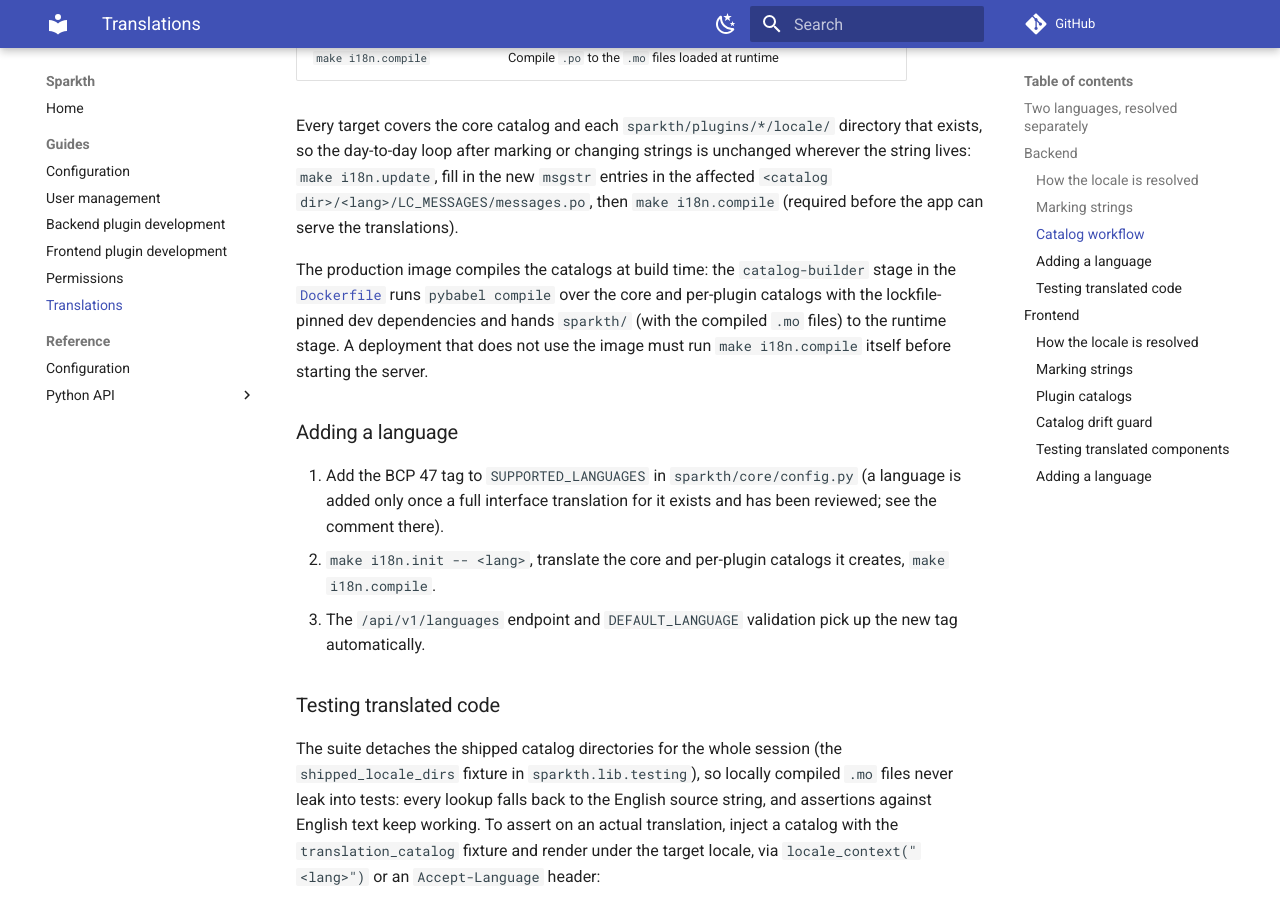
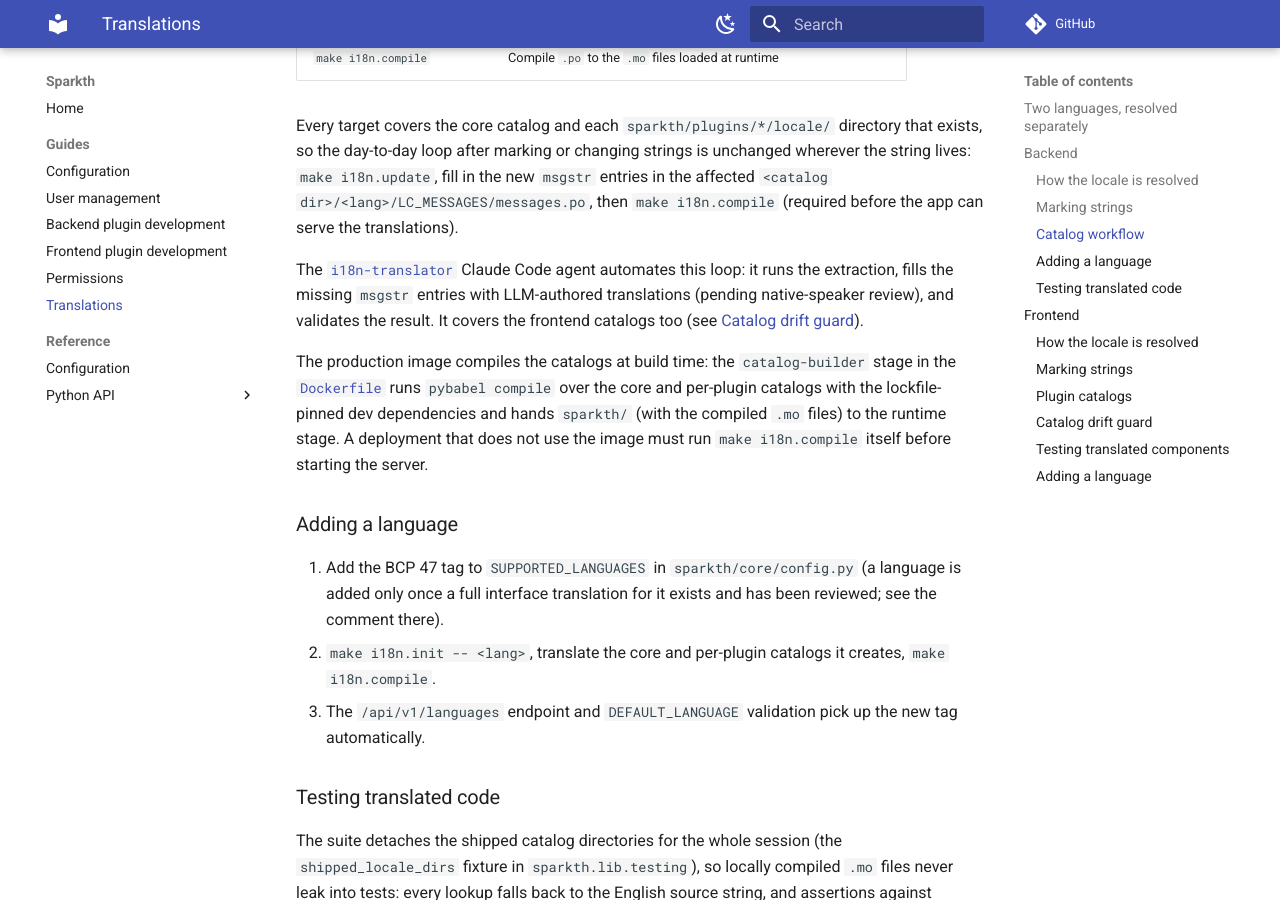
Before and after one commit to edly-io/sparkth, an MkDocs documentation site: the page built from docs/guides/translations.md, in a window 1280 px wide and 900 px high, scrolled down 3750 px. Built offline with MkDocs 1.6.1 and Material for MkDocs 9.7.7, drawn with Linux system fonts in a browser that asks for light colours; comment, search, counter and statistics services are not loaded; some of the changed text lies outside the part shown.

Commit message:
feat(i18n): add an agent that extracts and fills translation catalogs (#624)
Keeping the gettext and next-intl catalogs translated is a manual,
convention-heavy loop. The i18n-translator Claude Code agent runs the
backend extraction, fills missing msgstr entries and missing frontend
catalog keys for every supported language, and validates the result
with make i18n.compile and make test.frontend.i18n.

```diff
--- a/docs/guides/translations.md
+++ b/docs/guides/translations.md
@@ -175,6 +175,12 @@ the new `msgstr` entries in the affected
 `<catalog dir>/<lang>/LC_MESSAGES/messages.po`, then `make i18n.compile`
 (required before the app can serve the translations).
 
+The [`i18n-translator`](https://github.com/edly-io/sparkth/blob/main/.claude/agents/i18n-translator.md)
+Claude Code agent automates this loop: it runs the extraction, fills the
+missing `msgstr` entries with LLM-authored translations (pending
+native-speaker review), and validates the result. It covers the frontend
+catalogs too (see [Catalog drift guard](#catalog-drift-guard)).
+
 The production image compiles the catalogs at build time: the `catalog-builder`
 stage in the [`Dockerfile`](https://github.com/edly-io/sparkth/blob/main/Dockerfile) runs `pybabel compile` over the
 core and per-plugin catalogs with the lockfile-pinned dev dependencies and
@@ -286,7 +292,9 @@ catalog against that plugin's own sources. Each run fails on keys missing
 from any locale file, keys whose ICU placeholders diverge from the source,
 catalog entries no component uses, and keys used in code but defined in no
 catalog. A plugin opts in simply by having a `messages/` directory; the
-script picks it up automatically.
+script picks it up automatically. The
+[`i18n-translator`](https://github.com/edly-io/sparkth/blob/main/.claude/agents/i18n-translator.md)
+Claude Code agent fills in the missing or invalid keys the check reports.
 
 ### Testing translated components
 
```
Also changed, not shown: .claude/agents/i18n-translator.md (added, +66 -0 lines), 1 other file.
